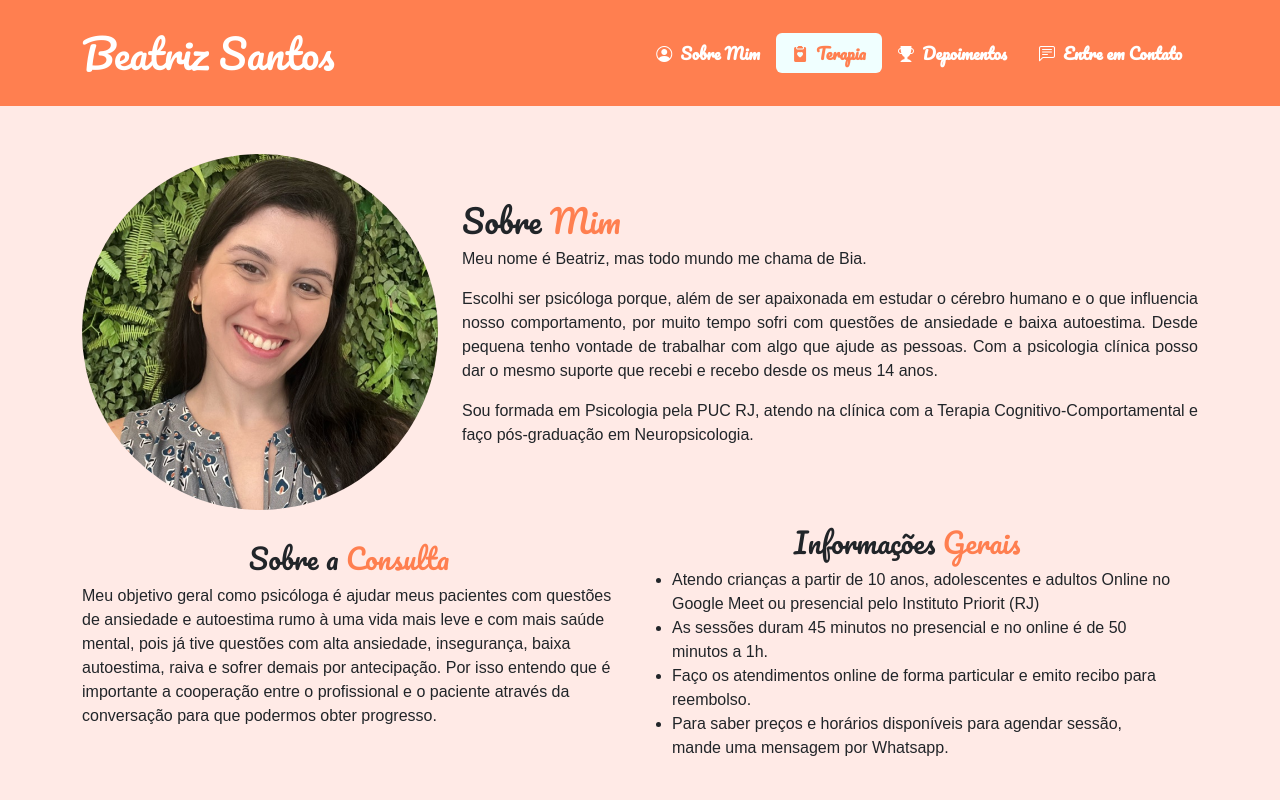
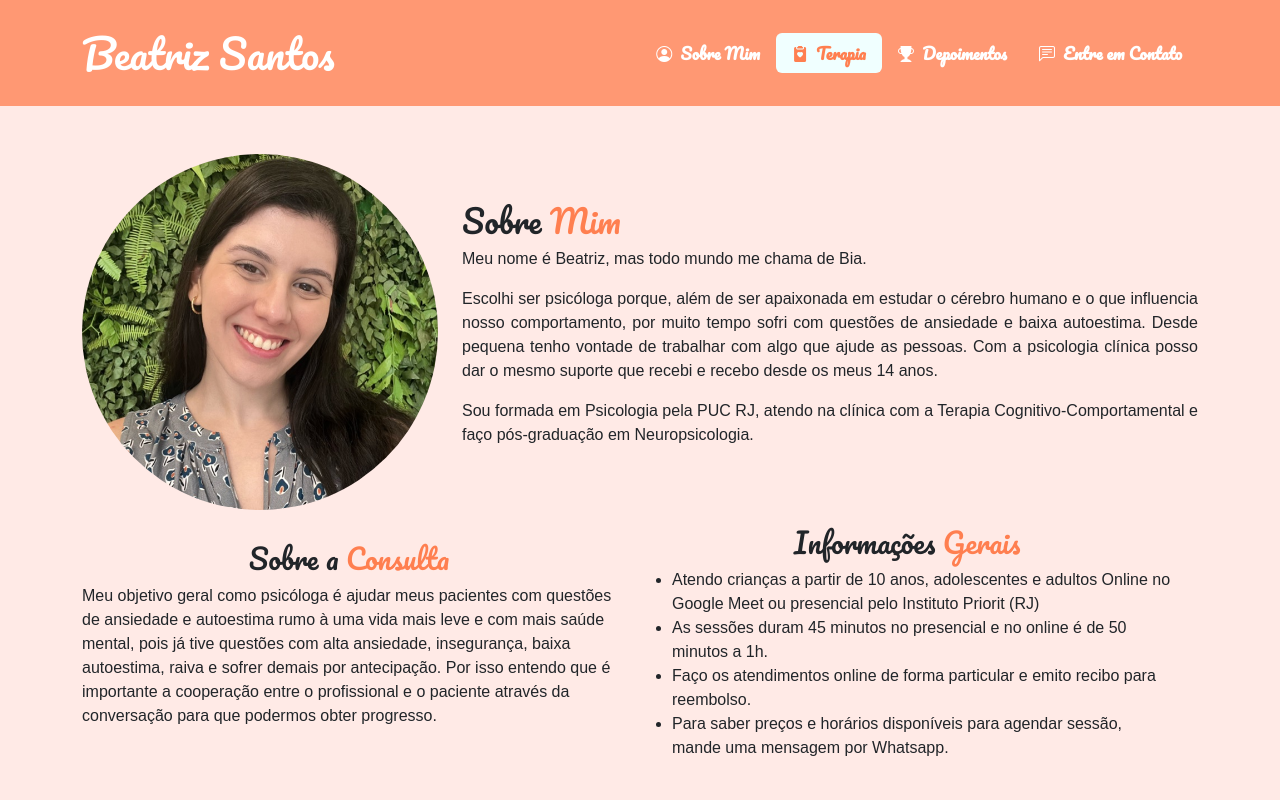
Before and after one commit to jake7038/Psicologa-Beatriz-Santos, a plain HTML site: page index.html in a window 1280 px wide. Shown: the top 800 px of the page. Drawn offline with nearby package versions, Linux system fonts and the light colour scheme.

Commit message:
site versão 0.61 adicionado transparencia no header

```diff
--- a/main.css
+++ b/main.css
@@ -4,6 +4,7 @@ body{
 
 .navbar {
     background-color: coral;
+    background-color: rgba(255, 127, 80, 0.8);
 }
 
 .pacifico{
```
